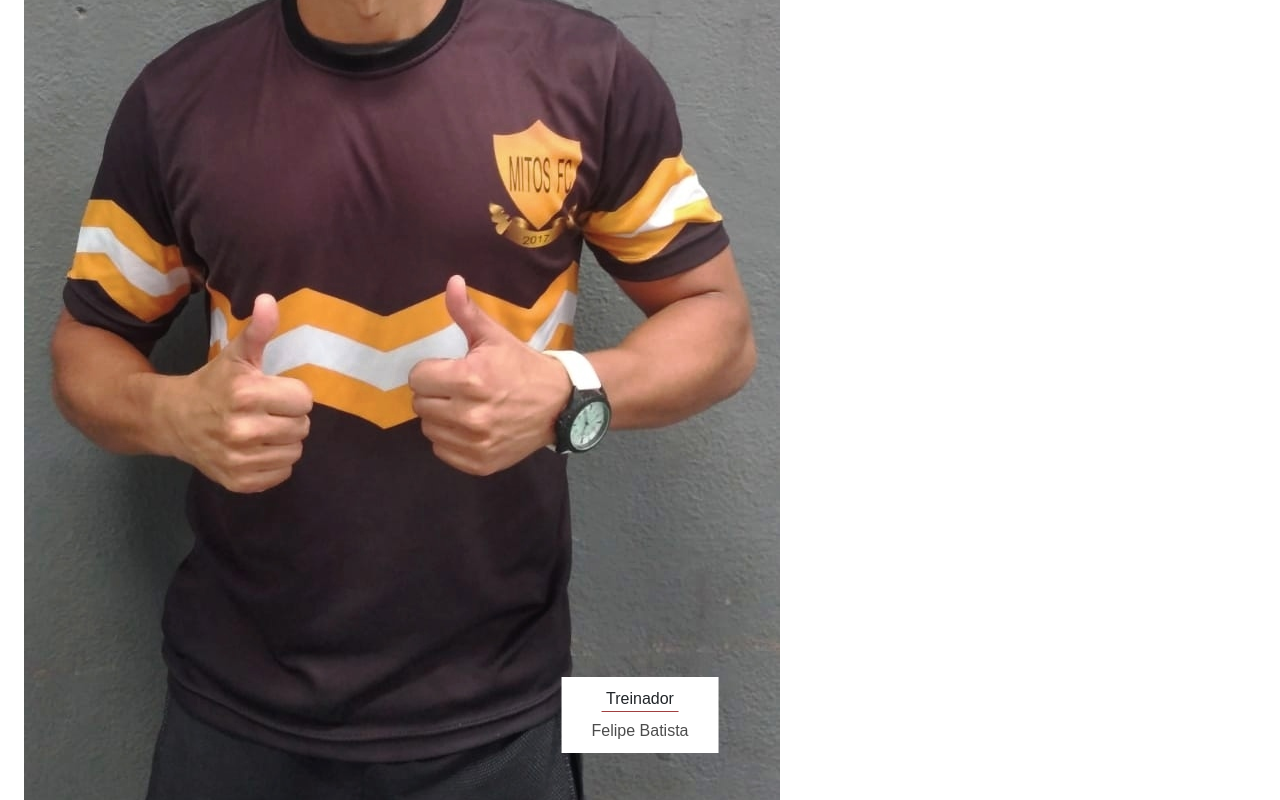
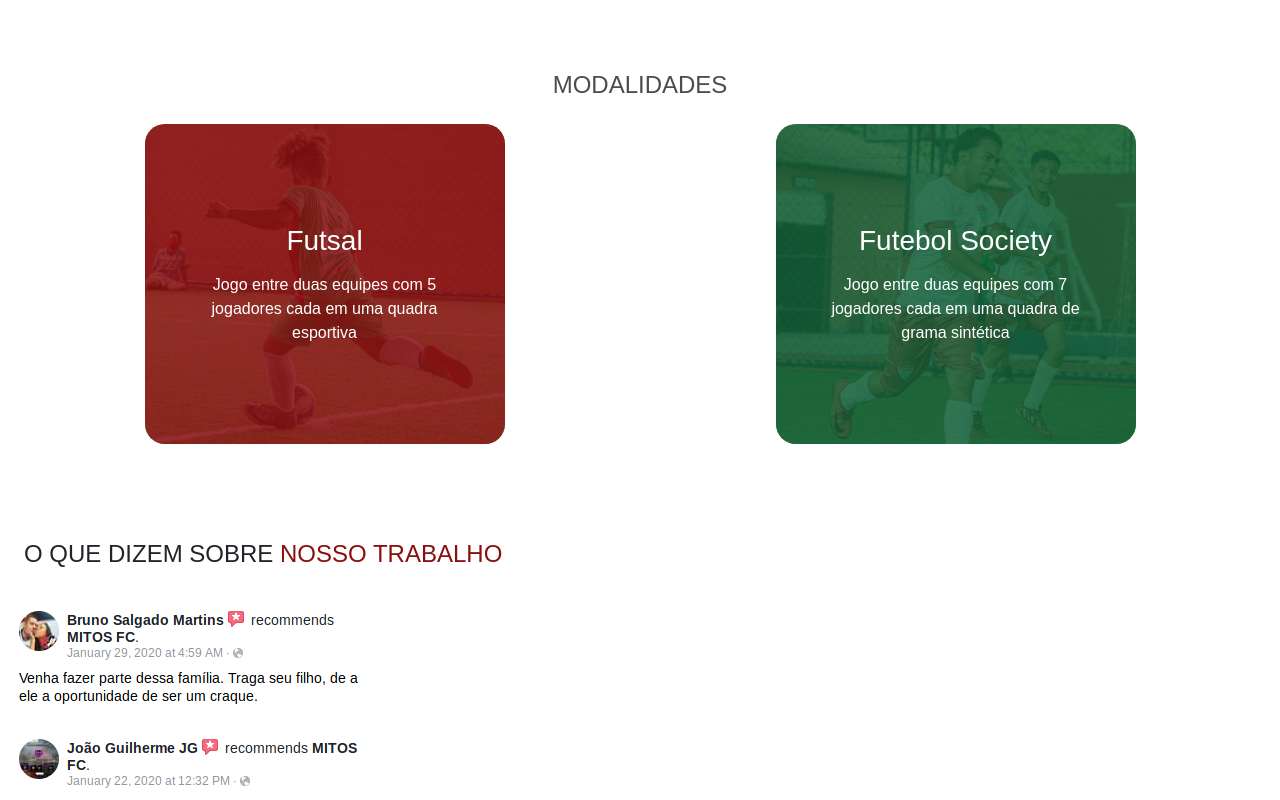
Before and after one commit to GabrielSlima/mitosfc.github.io, an Angular app in the folder mitosfc/: page / in a window 1280 px wide. Shown: the part 2000-2800 px from the top of the page. Built offline with nearby package versions, Linux system fonts and the light colour scheme.

Commit message:
partial commit

```diff
--- a/mitosfc/angular.json
+++ b/mitosfc/angular.json
@@ -24,7 +24,7 @@
             "tsConfig": "tsconfig.app.json",
             "aot": true,
             "assets": [
-              "src/favicon.ico",
+              "src/assets/images/rounded-logo.png",
               "src/assets"
             ],
             "styles": [
--- a/mitosfc/src/app/app.component.css
+++ b/mitosfc/src/app/app.component.css
@@ -50,15 +50,22 @@ header ul li img{width: 30px; margin: 10px;}
 }
 
 .modality {
+    max-width: 360px;
+    max-height: 320px;
     border-radius: 20px;
     padding: 0;
-    margin: 15px 0;
+    margin: auto;
     background-size: cover;
     background-repeat: no-repeat;
     background-position: center;
 }
 
-.filtered-modality{padding: 100px 40px; border-radius: 20px;}
+.filtered-modality{
+    padding: 100px 40px;
+    border-radius: 20px;
+    max-width: 360px;
+    max-height: 320px;
+}
 
 .review-container {
     padding-left: 0;
--- a/mitosfc/src/app/app.component.html
+++ b/mitosfc/src/app/app.component.html
@@ -41,7 +41,7 @@
             busca ajudar na formação dos atletas como cidadãos, ensinando através do
             esporte o respeito pelo próximo, o espírito coletivo, o trabalho em equipe e a
             dedicação pela vitória, princípios importantes dentro de uma sociedade.
-            <br>>
+            <br>
             <br>
             Desde o início, o clube conquistou os títulos do Gonçalense de Futsal sub 11,
             da Copa Amizade sub 9 e sub 11, além do vice campeonato na Copa Aliança
@@ -58,10 +58,12 @@
             <h4 class="">MODALIDADES</h4>
         </div>
         <div class="row">
-            <div *ngFor="let modality of modalities" class="col-12 modality" style="background-image: url('../assets/images/games/{{ modality.image_name}}')">
-                <div class="filtered-modality {{ modality.color }}">
-                    <h3 class="mb-3">{{ modality.name }}</h3>
-                    <div>{{ modality.description }}</div>
+            <div *ngFor="let modality of modalities" class="col-12 col-sm-6 col-md-6 " >
+                <div class="modality-container modality" style="background-image: url('../assets/images/games/{{ modality.image_name}}')">
+                    <div class="filtered-modality {{ modality.color }}">
+                        <h3 class="mb-3">{{ modality.name }}</h3>
+                        <div>{{ modality.description }}</div>
+                    </div>
                 </div>
             </div>
         </div>
--- a/mitosfc/src/app/team/team.component.css
+++ b/mitosfc/src/app/team/team.component.css
@@ -1,24 +1,18 @@
 .team-member img {
-    max-width: 100%;
+    width: 100%;
     border-radius: 5px;
+    height: 100%;
+    object-fit: cover;
 }
 
 .team-member-information {
-
     text-align: center;
-
     padding: 10px 30px;
-
     position: absolute;
-
     background: white;
-
     margin: auto;
-
-    top: 85%;
-
+    top: 80%;
     left: 50%;
-
     transform: translate(-50%, -50%);
 }
 
@@ -28,4 +22,7 @@
     padding-left: 5px;
 }
 
-.team-member-information-name {font-weight: normal; color: rgba(0, 0, 0, .7);}
+.team-member-information-name {
+    font-weight: normal;
+    color: rgba(0, 0, 0, .7);
+}
--- a/mitosfc/src/app/team/team.component.html
+++ b/mitosfc/src/app/team/team.component.html
@@ -2,8 +2,8 @@
     <div class="title-container">
         <h4 class="title">NOSSO <span class="red">TIME</span></h4>
     </div>
-    <div id="about-text" class="mt-4 row">
-        <div *ngFor="let member of teamMembers" class="col-12 team-member mb-3">
+    <div id="team-content" class="mt-4 row">
+        <div *ngFor="let member of teamMembers" class="col-12 col-sm-6 col-md-6 col-lg-3 team-member mb-3">
             <img src="{{ member.photo }}" alt="{{ member.name }}:{{ member.title }}">
             <div class="team-member-information">
                 <div class="team-member-information-title mb-2"> <span class="pb-1">{{ member.title }}</span></div>
--- a/mitosfc/src/index.html
+++ b/mitosfc/src/index.html
@@ -5,7 +5,7 @@
   <title>Mitosfc</title>
   <base href="/">
   <meta name="viewport" content="width=device-width, initial-scale=1">
-  <link rel="icon" type="image/x-icon" href="favicon.ico">
+  <link rel="icon" type="image/x-icon" href="assets/images/rounded-logo.png">
 </head>
 <body>
   <app-root></app-root>
```
Also changed, not shown: mitosfc/src/assets/images/rounded-logo.png (added).
